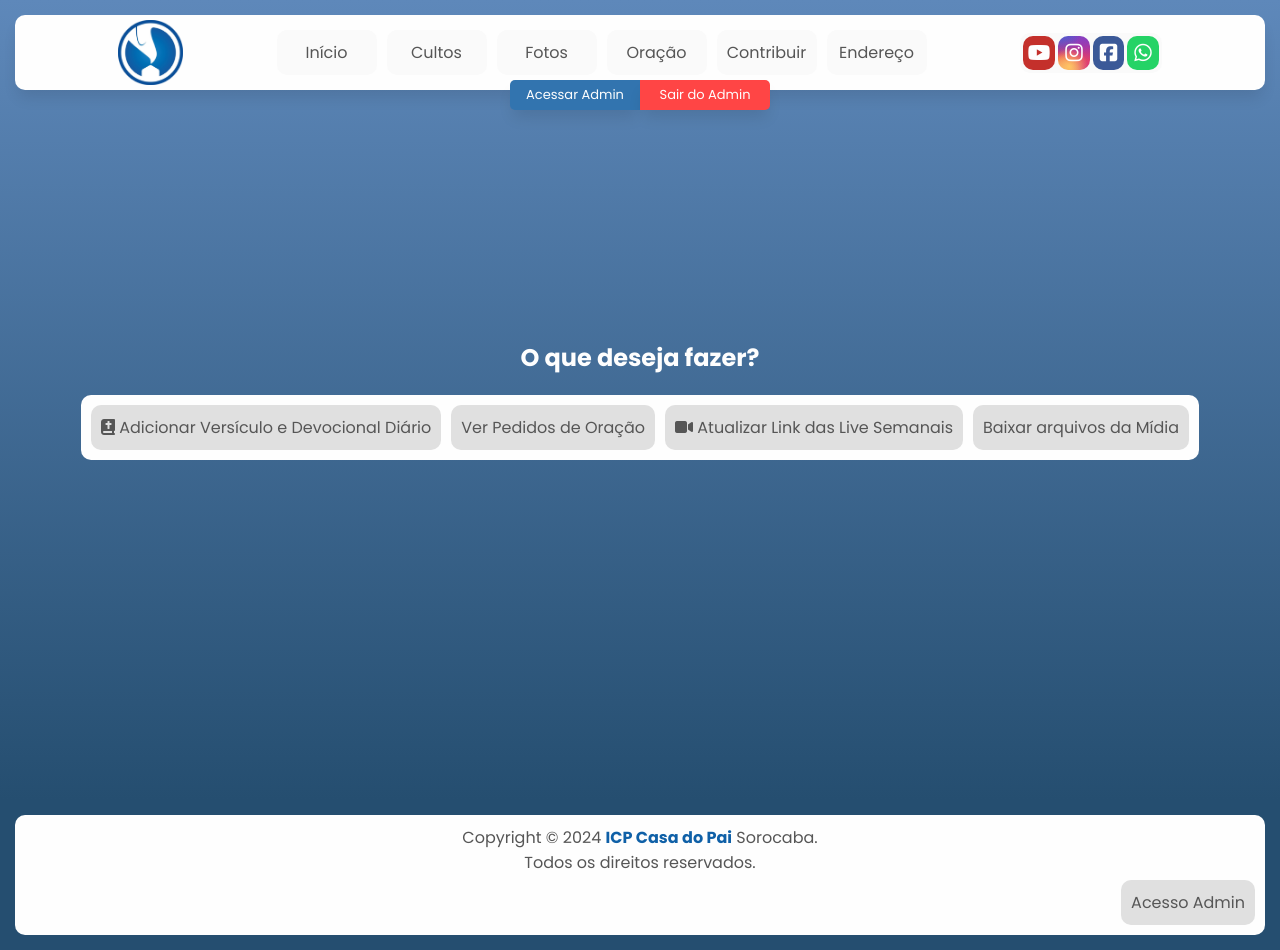
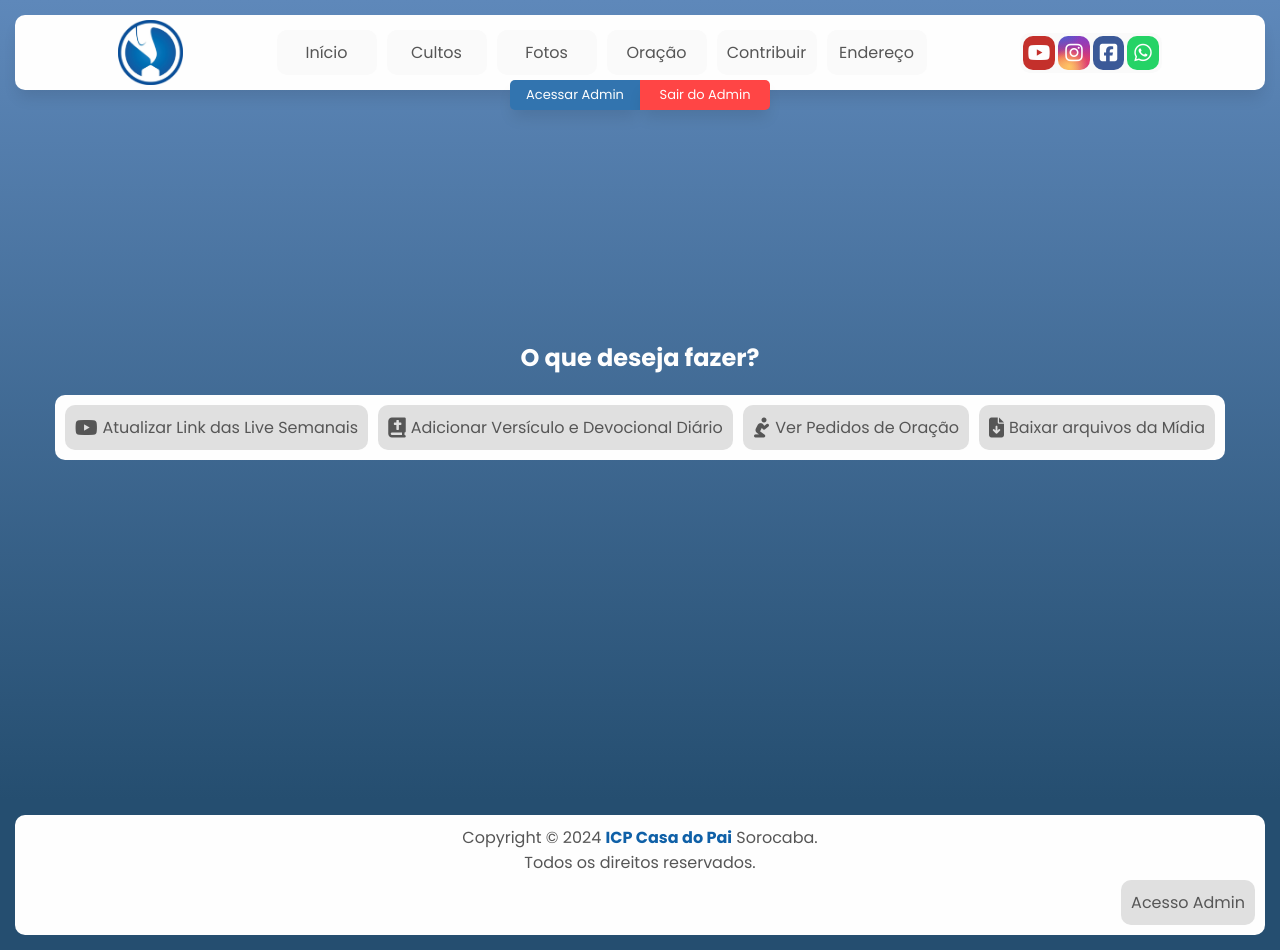
Before and after one commit to wesleyaguiarlopes/site-icp-casa-do-pai-sorocaba, a PHP site: page /admin in a window 1280 px wide. Run offline with PHP 8.4, Linux system fonts and the light colour scheme; the visitor is signed in with stand-in values (Sample User, id 1); some libraries are stand-ins or nearby versions.

Commit message:
Modifies the appearance of the administration screen

```diff
--- a/admin.php
+++ b/admin.php
@@ -39,10 +39,10 @@
         <main id="content">
             <h2 class="title-question">O que deseja fazer?</h2>
             <div class="container-btn">
+                <a  class="btn-anchor" href="atualizar-live-semanais"><i class="fa-brands fa-youtube"></i> Atualizar Link das Live Semanais</a>
                 <a  class="btn-anchor" href="adicionar-versiculo-e-devocional-diario"><i class="fa-solid fa-book-bible"></i> Adicionar Versículo e Devocional Diário</a>
-                <a  class="btn-anchor" href="pedidos-de-oracao">Ver Pedidos de Oração</a>
-                <a  class="btn-anchor" href="atualizar-live-semanais"><i class="fa-solid fa-video"></i> Atualizar Link das Live Semanais</a>
-                <a  class="btn-anchor" href="midia">Baixar arquivos da Mídia</a>
+                <a  class="btn-anchor" href="pedidos-de-oracao"><i class="fa-solid fa-person-praying"></i> Ver Pedidos de Oração</a>
+                <a  class="btn-anchor" href="midia"><i class="fa-solid fa-file-arrow-down"></i> Baixar arquivos da Mídia</a>
             </div>
         </main>
         <footer id="footer">
--- a/assets/css/admin.css
+++ b/assets/css/admin.css
@@ -13,22 +13,32 @@
     }
 
     .container-btn {
-        background-color: var(--color-level3);
-        border-radius: 10px;
+        gap: 10px;
+        width: auto;
+        display: flex;
         padding: 10px;
         margin: 0 15px;
-
-        display: flex;
         flex-wrap: wrap;
-        justify-content: center;
-        gap: 10px;
+        border-radius: 10px;
+        justify-content:flex-start;
+        background-color: var(--color-level3);
 
         .btn-anchor {
+            gap: 5px;
+            flex-grow: 1;
             padding: 10px;
+            display: flex;
+            transition: all .3s;
+            align-items: center;
             border-radius: 10px;
             text-decoration: none;
+            justify-content: center;
+            color: var(--color-level0);
             background-color: #e0e0e0;
-            color: var(--color-level0);
+
+            i {
+                font-size: 20px;
+            }
         }
 
         .btn-anchor:hover {
@@ -47,6 +57,7 @@
                 width: 100%;
                 text-align: center;
                 font-size: 14px;
+                flex-direction: column;
             }
         }
     }
```
